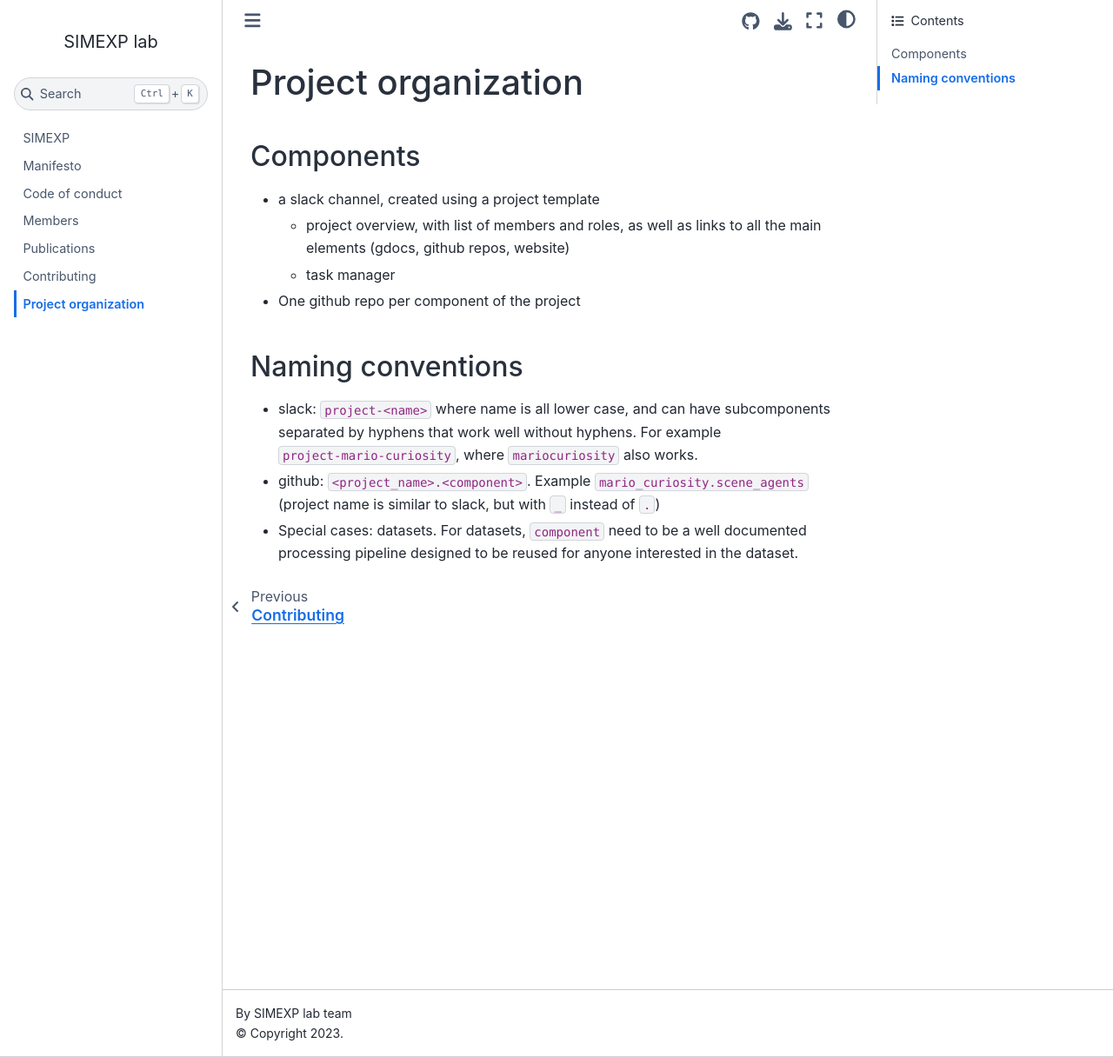
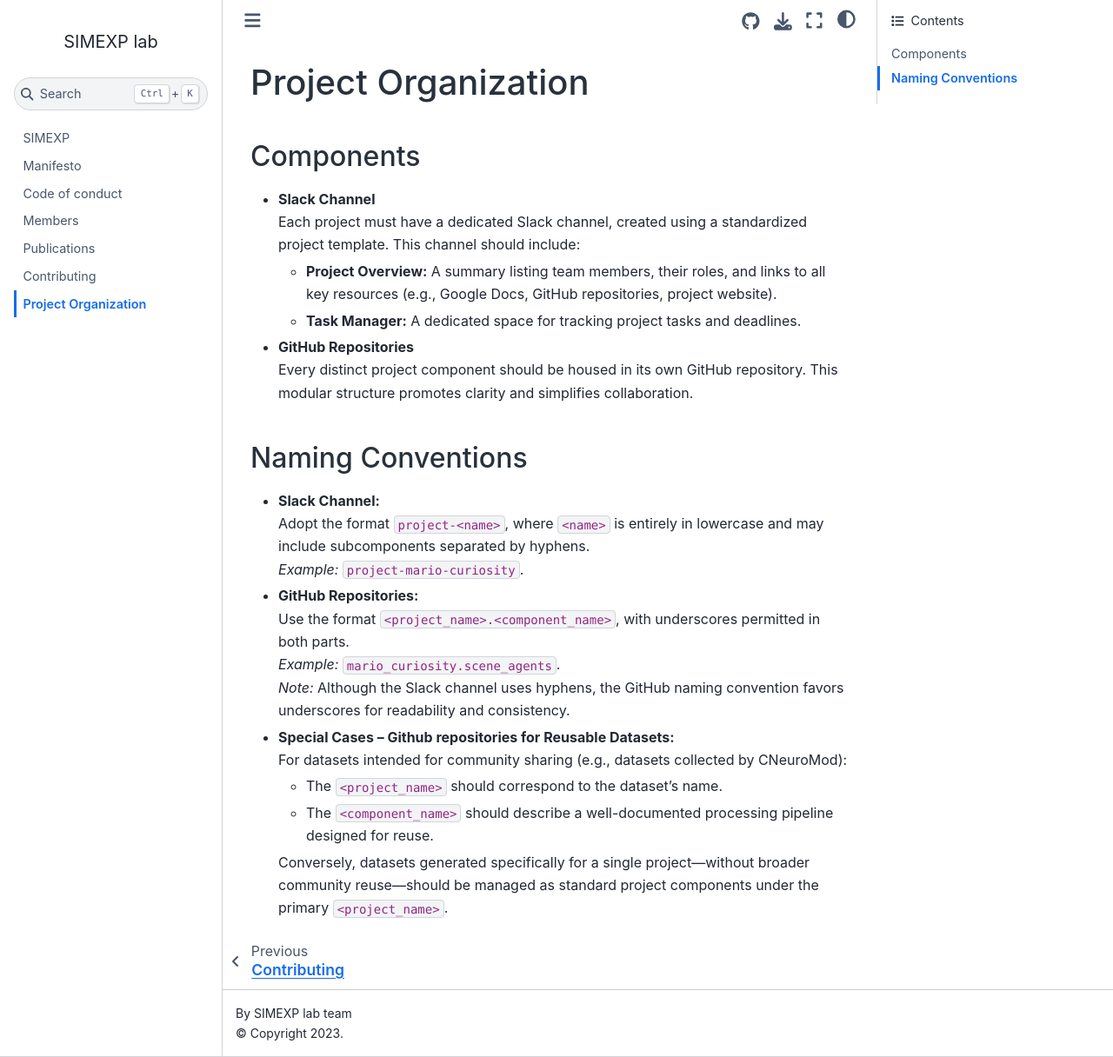
Before and after one commit to SIMEXP/simexp.github.io, a Jupyter Book: the page built from content/project_organization.md, in a window 1280 px wide and 1216 px high. Shown: the whole window at 87% size. Built offline with Jupyter Book 1.0.4 settings and Sphinx 7.4.7 and the Sphinx Book theme 1.1.4, drawn with Linux system fonts in a browser that asks for light colours.

Commit message:
Rewording for better clarity using chatgpt o3-mini-high

```diff
--- a/content/project_organization.md
+++ b/content/project_organization.md
@@ -1,13 +1,27 @@
-# Project organization
+# Project Organization
 
 ## Components
- * a slack channel, created using a project template
-   * project overview, with list of members and roles, as well as links to all the main elements (gdocs, github repos, website)
-   * task manager
- * One github repo per component of the project
+- **Slack Channel**
+  Each project must have a dedicated Slack channel, created using a standardized project template. This channel should include:
+  - **Project Overview:** A summary listing team members, their roles, and links to all key resources (e.g., Google Docs, GitHub repositories, project website).
+  - **Task Manager:** A dedicated space for tracking project tasks and deadlines.
 
+- **GitHub Repositories**
+  Every distinct project component should be housed in its own GitHub repository. This modular structure promotes clarity and simplifies collaboration.
 
-## Naming conventions
- * slack: `project-<name>` where name is all lower case, and can have subcomponents separated by hyphens that work well without  hyphens. For example `project-mario-curiosity`, where `mariocuriosity` also works.
- * github: `<project_name>.<component>`. Example `mario_curiosity.scene_agents` (project name is similar to slack, but with `_` instead of `.`)
- * Special cases: datasets. For datasets, `component` need to be a well documented processing pipeline designed to be reused for anyone interested in the dataset.
+## Naming Conventions
+- **Slack Channel:**
+  Adopt the format `project-<name>`, where `<name>` is entirely in lowercase and may include subcomponents separated by hyphens.
+  *Example:* `project-mario-curiosity`.
+
+- **GitHub Repositories:**
+  Use the format `<project_name>.<component_name>`, with underscores permitted in both parts.
+  *Example:* `mario_curiosity.scene_agents`.
+  *Note:* Although the Slack channel uses hyphens, the GitHub naming convention favors underscores for readability and consistency.
+
+- **Special Cases – Github repositories for Reusable Datasets:**
+  For datasets intended for community sharing (e.g., datasets collected by CNeuroMod):
+  - The `<project_name>` should correspond to the dataset’s name.
+  - The `<component_name>` should describe a well-documented processing pipeline designed for reuse.
+
+  Conversely, datasets generated specifically for a single project—without broader community reuse—should be managed as standard project components under the primary `<project_name>`.
```
